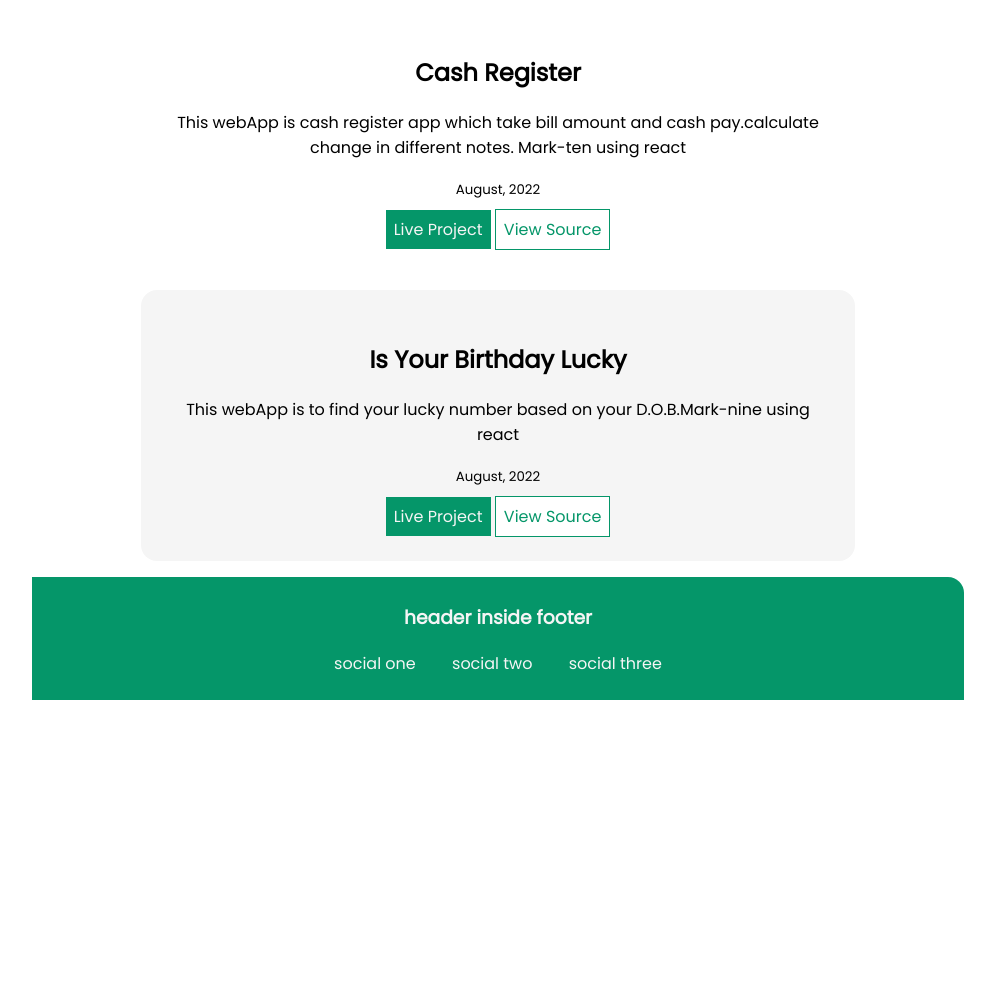
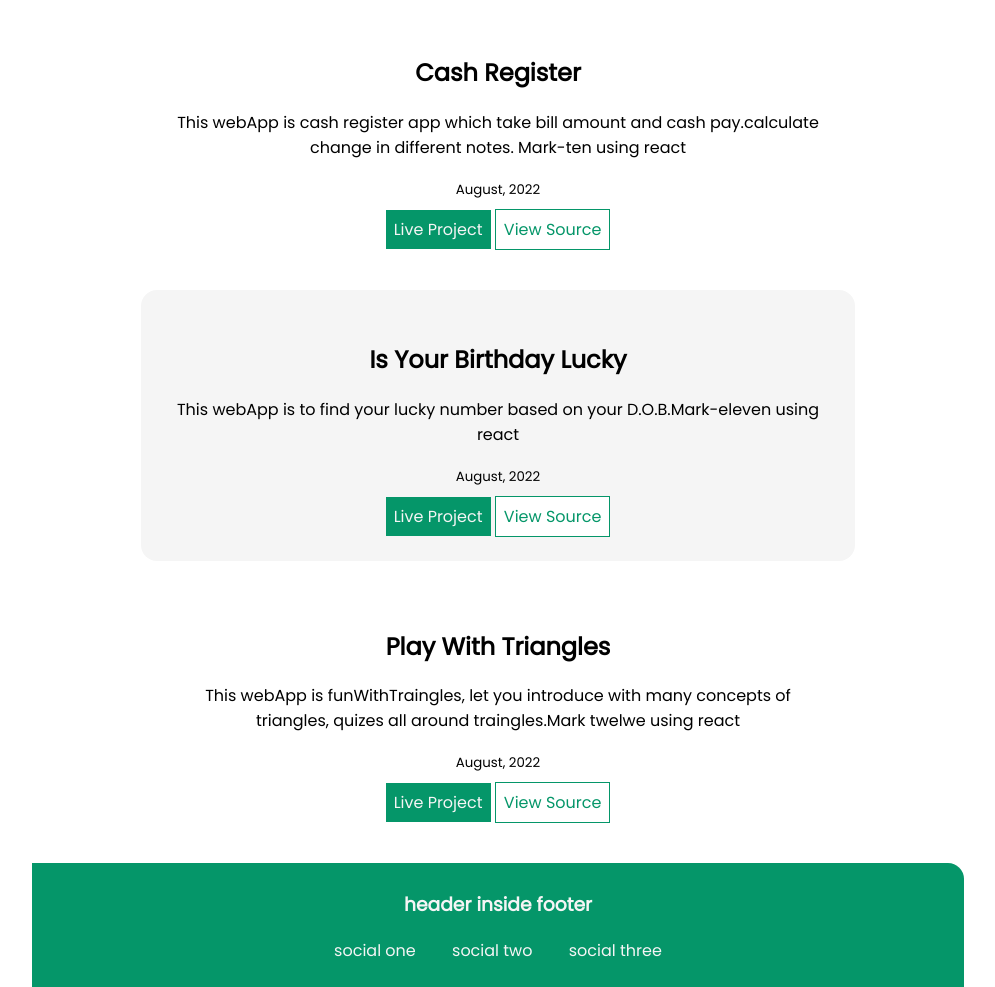
Before and after one commit to akashsoni211/neogcam-lessonthree-live, a plain HTML site: page projects.html in a window 1280 px wide. Shown: the part 2053-3040 px from the top of the page, without its empty margins (142-1137 px from the left). Before the commit the page ends 2753 px from the top, so only its background shows below. Drawn offline with Linux system fonts and the light colour scheme.

Commit message:
Update projects.html

```diff
--- a/projects.html
+++ b/projects.html
@@ -90,10 +90,18 @@
         </li>
         <li><section class="section offwhite-section">
             <h1>Is Your Birthday Lucky</h1>
-            <p>This webApp is to find your lucky number based on your D.O.B.Mark-nine using react</p>
+            <p>This webApp is to find your lucky number based on your D.O.B.Mark-eleven using react</p>
             <div style="margin-bottom: 1rem;"><small>August, 2022</small></div>
             <a class="primaryLink" href="https://luckbybirthday.netlify.app/">Live Project</a>
             <a class="secondaryLink" href="https://github.com/akashsoni211/isBirthdayLucky">View Source</a>
+        </section>
+        </li>
+        <li><section class="section">
+            <h1>Play With Triangles</h1>
+            <p>This webApp is funWithTraingles, let you introduce with many concepts of triangles, quizes all around traingles.Mark twelwe using react</p>
+            <div style="margin-bottom: 1rem;"><small>August, 2022</small></div>
+            <a class="primaryLink" href="https://iamtriangle.netlify.app/">Live Project</a>
+            <a class="secondaryLink" href="https://github.com/akashsoni211/funWithTraingles">View Source</a>
         </section>
         </li>
     </ol>
```
